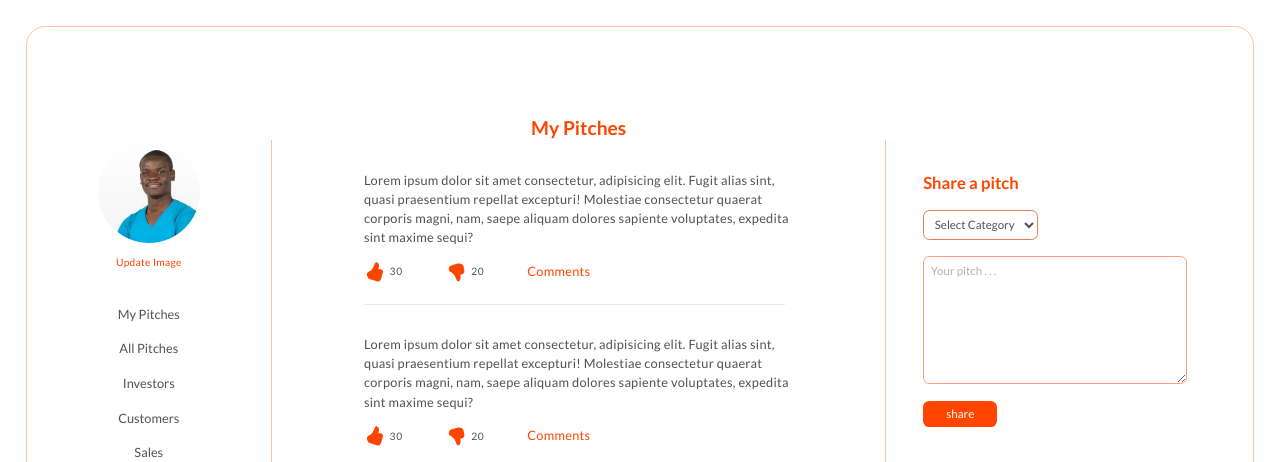
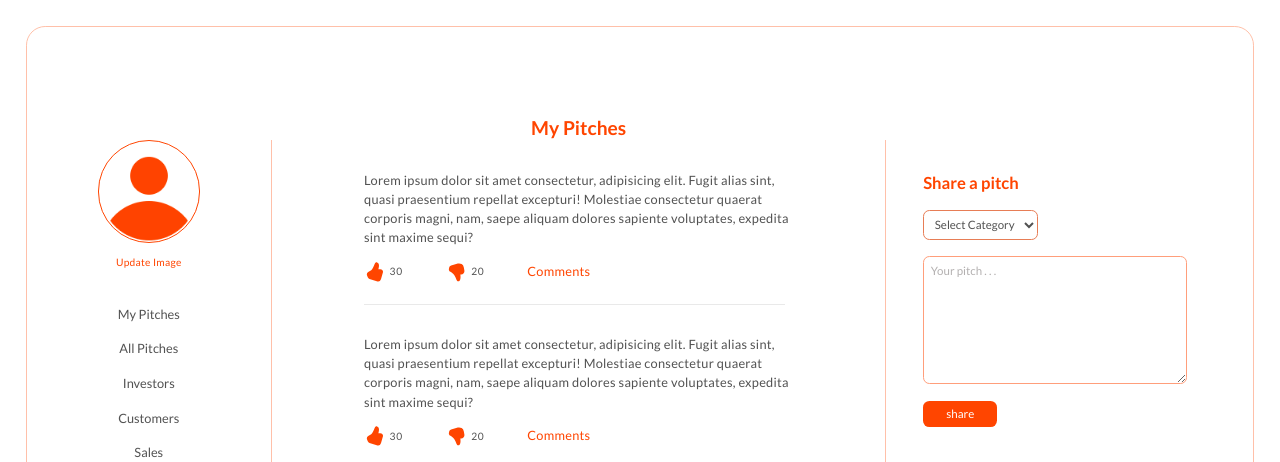
Before and after one commit to thesmartcoder7/crowdpitch, a Flask app: template main/templates/user.html in a window 1280 px wide. Shown: the top 462 px of the page. Run offline with Flask 2, Linux system fonts and the light colour scheme; the template is opened without the code that fills it, so the values that code supplies are empty.

```diff
--- a/main/static/css/user.css
+++ b/main/static/css/user.css
@@ -72,8 +72,14 @@ main {
 #user-profile .avatar img {
   width: 8vw;
   height: 8vw;
+  object-fit: scale-down;
   border-radius: 50%;
+  border: solid 0.1vw #ff4500;
   margin-bottom: 10%;
+}
+
+#user-profile .avatar .username {
+  text-transform: capitalize;
 }
 
 #user-profile .avatar .upload {
--- a/main/templates/user.html
+++ b/main/templates/user.html
@@ -18,7 +18,7 @@
     <main>
       <section id="user-profile">
         <div class="avatar">
-          <img src="../static/images/headshot.jpeg" alt="" />
+          <img src="../static/images/add-user.png" alt="" />
           <p class="username">{{user.name}}</p>
           <p class="upload">Update Image</p>
         </div>
```
Also changed, not shown: main/static/images/add-user.png (added).
